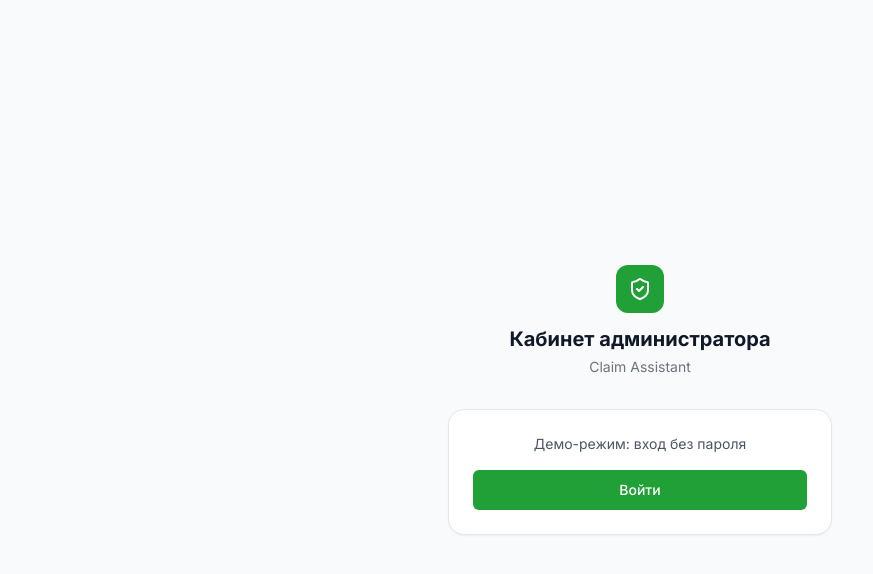
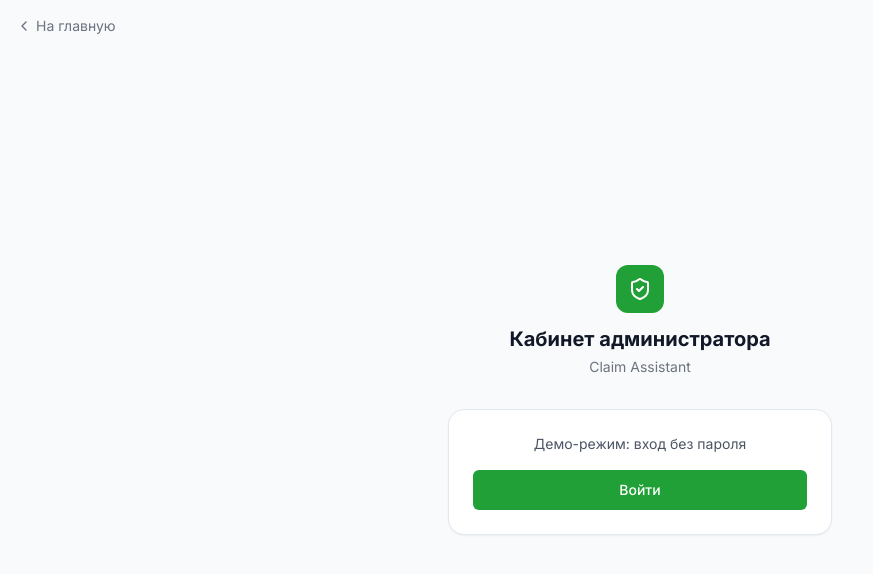
Before and after one commit to kostyakovalevskiy-star/sbs, a Next.js app in the folder proto/: page /admin/login in a window 1280 px wide. Shown: the top 574 px of the page, without its empty margins (0-873 px from the left). Built offline with nearby package versions, Linux system fonts and the light colour scheme.

Commit message:
Admin login: add 'На главную' back link in top-left corner

```diff
--- a/proto/app/admin/login/page.tsx
+++ b/proto/app/admin/login/page.tsx
@@ -1,9 +1,10 @@
 "use client";
 
 import { useState } from "react";
+import Link from "next/link";
 import { useRouter } from "next/navigation";
 import { Button } from "@/components/ui/button";
-import { ShieldCheck, Loader2 } from "lucide-react";
+import { ShieldCheck, Loader2, ChevronLeft } from "lucide-react";
 
 export default function AdminLoginPage() {
   const router = useRouter();
@@ -32,7 +33,15 @@ export default function AdminLoginPage() {
   }
 
   return (
-    <main className="min-h-screen flex items-center justify-center bg-gray-50 px-4">
+    <main className="min-h-screen flex items-center justify-center bg-gray-50 px-4 pt-safe relative">
+      <Link
+        href="/"
+        className="absolute left-4 flex items-center gap-1 text-sm text-gray-500 hover:text-gray-700"
+        style={{ top: 'max(1rem, env(safe-area-inset-top, 1rem))' }}
+      >
+        <ChevronLeft className="w-4 h-4" />
+        На главную
+      </Link>
       <div className="w-full max-w-sm">
         <div className="text-center mb-8">
           <div className="flex justify-center mb-3">
```
